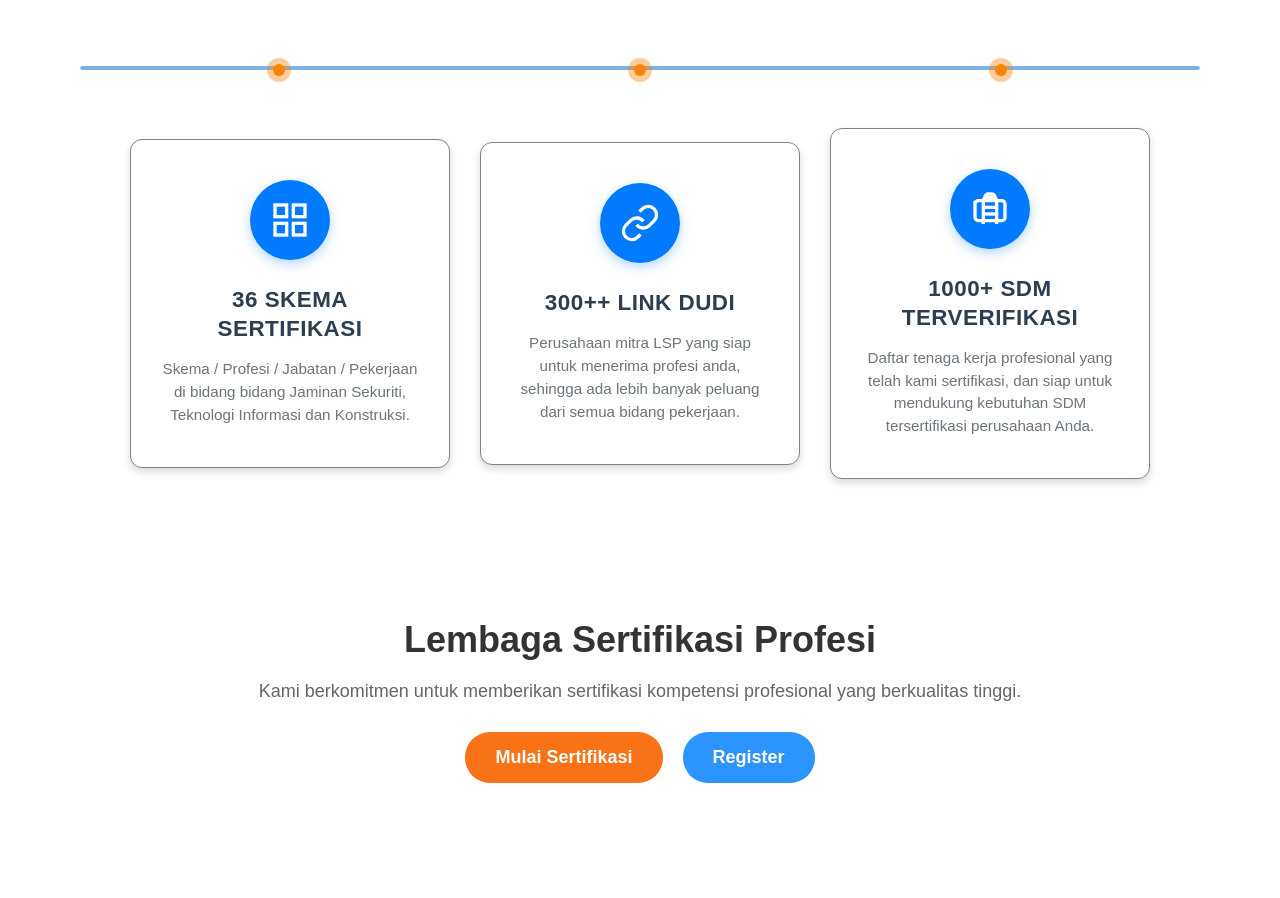
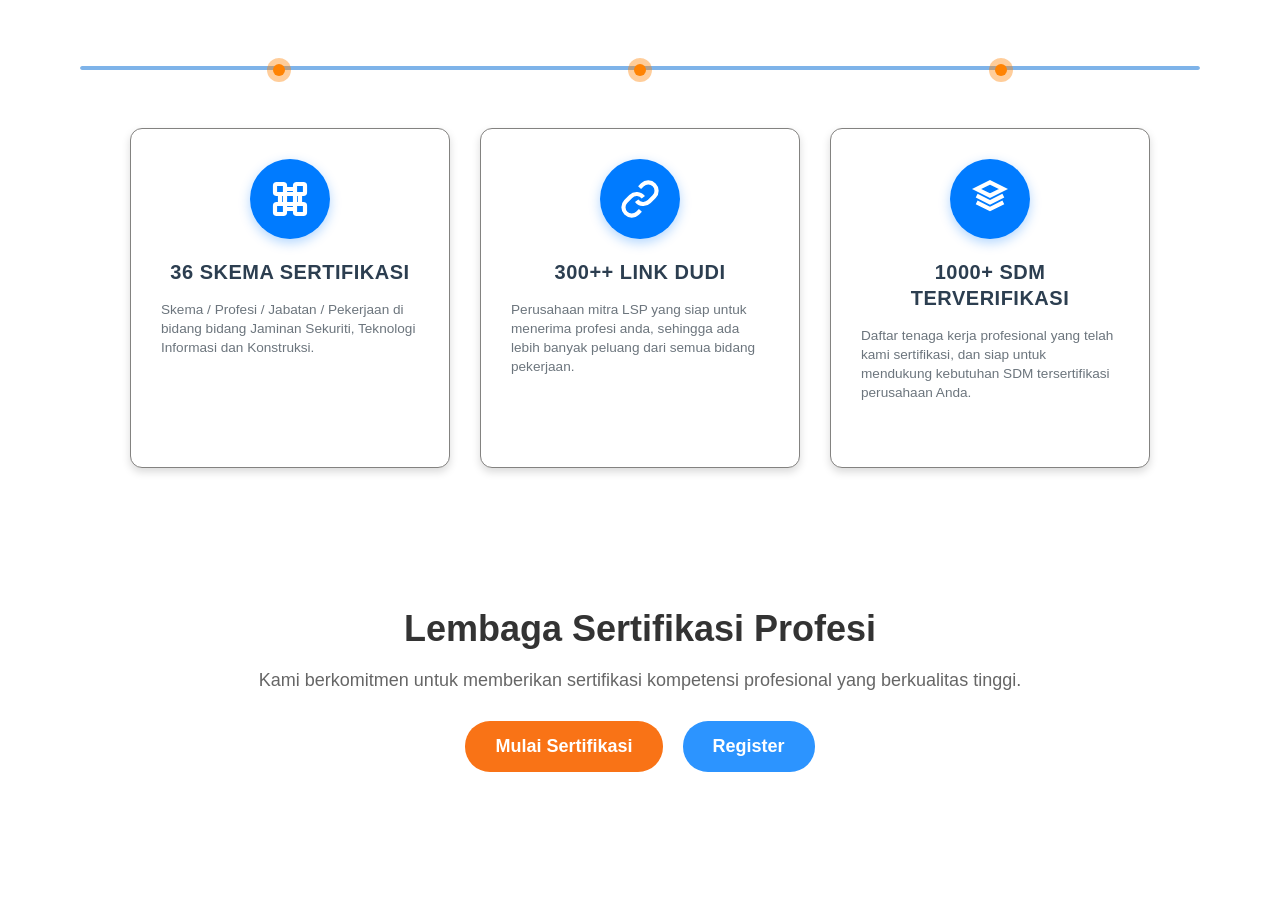
Before and after one commit to fachrid0301/LSP-SMKN24-WEB, a React (Vite) app: page / in a window 1280 px wide. Shown: the part 1720-2618 px from the top of the page. Built offline with nearby package versions, Linux system fonts and the light colour scheme.

Commit message:
revisiskema

```diff
--- a/src/layouts/Skema.jsx
+++ b/src/layouts/Skema.jsx
@@ -2,8 +2,7 @@ import React from 'react';
 
 function Skema() {
   const handleCardClick = (cardTitle) => {
-    alert(`Clicked on ${cardTitle}`);
-    // Replace alert with your desired click handler logic
+    // Click handler logic can be added here without alert
   };
 
   return (
@@ -97,14 +96,14 @@ function Skema() {
               border: 'none',
               padding: 0,
               cursor: 'pointer',
-              flex: '1',
-              maxWidth: '320px',
+              width: '320px',
+              height: '340px',
             }}
           >
             <div style={{
               backgroundColor: 'white',
               borderRadius: '12px',
-              padding: '40px 30px',
+              padding: '30px',
               color: '#333',
               position: 'relative',
               boxShadow: '0 4px 8px rgba(0, 0, 0, 0.15)',
@@ -112,7 +111,10 @@ function Skema() {
               display: 'flex',
               flexDirection: 'column',
               alignItems: 'center',
-              textAlign: 'center'
+              width: '100%',
+              height: '100%',
+              boxSizing: 'border-box',
+              overflow: 'hidden'
             }}>
               {/* Icon Circle */}
               <div style={{
@@ -123,33 +125,46 @@ function Skema() {
                 display: 'flex',
                 alignItems: 'center',
                 justifyContent: 'center',
-                marginBottom: '25px',
-                boxShadow: '0 4px 12px rgba(0, 123, 255, 0.3)'
+                marginBottom: '20px',
+                boxShadow: '0 4px 12px rgba(0, 123, 255, 0.3)',
+                flexShrink: 0
               }}>
-                <svg width="40" height="40" viewBox="0 0 24 24" fill="none" stroke="white" strokeWidth="2">
-                  <rect x="3" y="3" width="7" height="7"/>
-                  <rect x="14" y="3" width="7" height="7"/>
-                  <rect x="14" y="14" width="7" height="7"/>
-                  <rect x="3" y="14" width="7" height="7"/>
+                <svg width="40" height="40" viewBox="0 0 24 24" fill="none" stroke="white" strokeWidth="2.5">
+                  <rect x="3" y="3" width="6" height="6" rx="1"/>
+                  <rect x="15" y="3" width="6" height="6" rx="1"/>
+                  <rect x="3" y="15" width="6" height="6" rx="1"/>
+                  <rect x="15" y="15" width="6" height="6" rx="1"/>
+                  <rect x="9" y="9" width="6" height="6" rx="1"/>
+                  <line x1="9" y1="6" x2="15" y2="6"/>
+                  <line x1="6" y1="9" x2="6" y2="15"/>
+                  <line x1="18" y1="9" x2="18" y2="15"/>
+                  <line x1="9" y1="18" x2="15" y2="18"/>
                 </svg>
               </div>
 
               <h3 style={{
-                fontSize: '1.4rem',
+                fontSize: '1.25rem',
                 fontWeight: '700',
                 marginBottom: '15px',
                 lineHeight: '1.3',
                 letterSpacing: '0.5px',
-                color: '#2c3e50'
+                color: '#2c3e50',
+                flexShrink: 0,
+                textAlign: 'center',
+                width: '100%'
               }}>
                 36 SKEMA SERTIFIKASI
               </h3>
 
               <p style={{
-                fontSize: '0.95rem',
-                lineHeight: '1.5',
+                fontSize: '0.85rem',
+                lineHeight: '1.4',
                 color: '#6c757d',
-                margin: '0'
+                margin: '0',
+                textAlign: 'left',
+                width: '100%',
+                flex: '1',
+                overflow: 'hidden'
               }}>
                 Skema / Profesi / Jabatan / Pekerjaan di bidang bidang Jaminan Sekuriti, Teknologi Informasi dan Konstruksi.
               </p>
@@ -164,14 +179,14 @@ function Skema() {
               border: 'none',
               padding: 0,
               cursor: 'pointer',
-              flex: '1',
-              maxWidth: '320px',
+              width: '320px',
+              height: '340px',
             }}
           >
             <div style={{
               backgroundColor: 'white',
               borderRadius: '12px',
-              padding: '40px 30px',
+              padding: '30px',
               color: '#333',
               position: 'relative',
               boxShadow: '0 4px 8px rgba(0, 0, 0, 0.15)',
@@ -179,7 +194,10 @@ function Skema() {
               display: 'flex',
               flexDirection: 'column',
               alignItems: 'center',
-              textAlign: 'center'
+              width: '100%',
+              height: '100%',
+              boxSizing: 'border-box',
+              overflow: 'hidden'
             }}>
               {/* Icon Circle */}
               <div style={{
@@ -190,31 +208,39 @@ function Skema() {
                 display: 'flex',
                 alignItems: 'center',
                 justifyContent: 'center',
-                marginBottom: '25px',
-                boxShadow: '0 4px 12px rgba(0, 123, 255, 0.3)'
+                marginBottom: '20px',
+                boxShadow: '0 4px 12px rgba(0, 123, 255, 0.3)',
+                flexShrink: 0
               }}>
-                <svg width="40" height="40" viewBox="0 0 24 24" fill="none" stroke="white" strokeWidth="2">
+                <svg width="40" height="40" viewBox="0 0 24 24" fill="none" stroke="white" strokeWidth="2.5">
                   <path d="M10 13a5 5 0 0 0 7.54.54l3-3a5 5 0 0 0-7.07-7.07l-1.72 1.71"/>
                   <path d="M14 11a5 5 0 0 0-7.54-.54l-3 3a5 5 0 0 0 7.07 7.07l1.71-1.71"/>
                 </svg>
               </div>
 
               <h3 style={{
-                fontSize: '1.4rem',
+                fontSize: '1.25rem',
                 fontWeight: '700',
                 marginBottom: '15px',
                 lineHeight: '1.3',
                 letterSpacing: '0.5px',
-                color: '#2c3e50'
+                color: '#2c3e50',
+                flexShrink: 0,
+                textAlign: 'center',
+                width: '100%'
               }}>
                 300++ LINK DUDI
               </h3>
 
               <p style={{
-                fontSize: '0.95rem',
-                lineHeight: '1.5',
+                fontSize: '0.85rem',
+                lineHeight: '1.4',
                 color: '#6c757d',
-                margin: '0'
+                margin: '0',
+                textAlign: 'left',
+                width: '100%',
+                flex: '1',
+                overflow: 'hidden'
               }}>
                 Perusahaan mitra LSP yang siap untuk menerima profesi anda, sehingga ada lebih banyak peluang dari semua bidang pekerjaan.
               </p>
@@ -229,14 +255,14 @@ function Skema() {
               border: 'none',
               padding: 0,
               cursor: 'pointer',
-              flex: '1',
-              maxWidth: '320px',
+              width: '320px',
+              height: '340px',
             }}
           >
             <div style={{
               backgroundColor: 'white',
               borderRadius: '12px',
-              padding: '40px 30px',
+              padding: '30px',
               color: '#333',
               position: 'relative',
               boxShadow: '0 4px 8px rgba(0, 0, 0, 0.15)',
@@ -244,7 +270,10 @@ function Skema() {
               display: 'flex',
               flexDirection: 'column',
               alignItems: 'center',
-              textAlign: 'center'
+              width: '100%',
+              height: '100%',
+              boxSizing: 'border-box',
+              overflow: 'hidden'
             }}>
               {/* Icon Circle */}
               <div style={{
@@ -255,34 +284,40 @@ function Skema() {
                 display: 'flex',
                 alignItems: 'center',
                 justifyContent: 'center',
-                marginBottom: '25px',
-                boxShadow: '0 4px 12px rgba(0, 123, 255, 0.3)'
+                marginBottom: '20px',
+                boxShadow: '0 4px 12px rgba(0, 123, 255, 0.3)',
+                flexShrink: 0
               }}>
-                <svg width="40" height="40" viewBox="0 0 24 24" fill="none" stroke="white" strokeWidth="2">
-                  <path d="M3 7v10a2 2 0 002 2h14a2 2 0 002-2V9a2 2 0 00-2-2H5a2 2 0 00-2 2z"/>
-                  <path d="M8 21V7a2 2 0 012-2h4a2 2 0 012 2v14"/>
-                  <path d="M9 7V5a2 2 0 012-2h2a2 2 0 012 2v2"/>
-                  <path d="M8 11h8"/>
-                  <path d="M8 15h8"/>
+                <svg width="40" height="40" viewBox="0 0 24 24" fill="none" stroke="white" strokeWidth="2.5">
+                  <path d="M12 2l8 4-8 4-8-4 8-4z"/>
+                  <path d="M4 10l8 4 8-4"/>
+                  <path d="M4 14l8 4 8-4"/>
                 </svg>
               </div>
 
               <h3 style={{
-                fontSize: '1.4rem',
+                fontSize: '1.25rem',
                 fontWeight: '700',
                 marginBottom: '15px',
                 lineHeight: '1.3',
                 letterSpacing: '0.5px',
-                color: '#2c3e50'
+                color: '#2c3e50',
+                flexShrink: 0,
+                textAlign: 'center',
+                width: '100%'
               }}>
                 1000+ SDM TERVERIFIKASI
               </h3>
 
               <p style={{
-                fontSize: '0.95rem',
-                lineHeight: '1.5',
+                fontSize: '0.85rem',
+                lineHeight: '1.4',
                 color: '#6c757d',
-                margin: '0'
+                margin: '0',
+                textAlign: 'left',
+                width: '100%',
+                flex: '1',
+                overflow: 'hidden'
               }}>
                 Daftar tenaga kerja profesional yang telah kami sertifikasi, dan siap untuk mendukung kebutuhan SDM tersertifikasi perusahaan Anda.
               </p>
```
